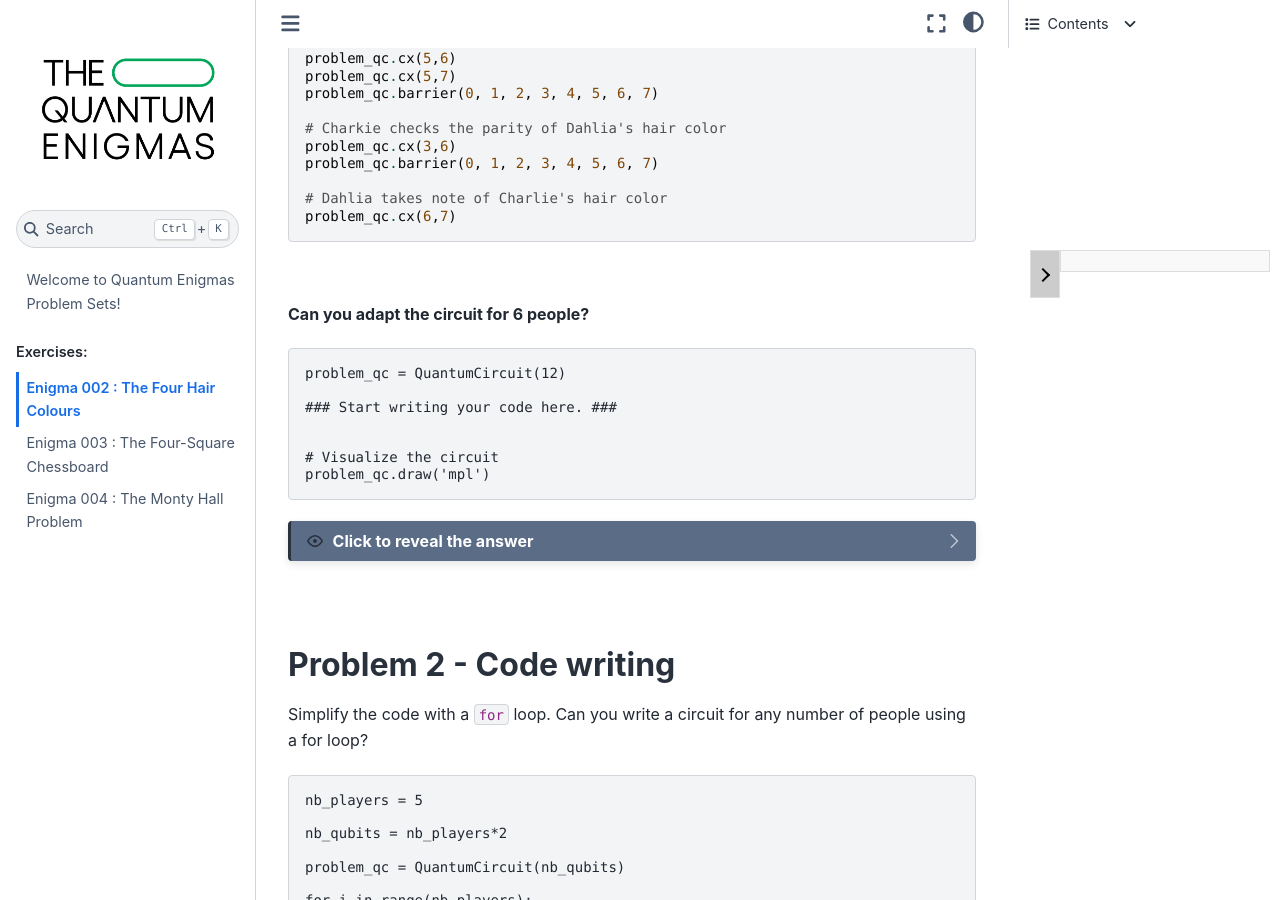
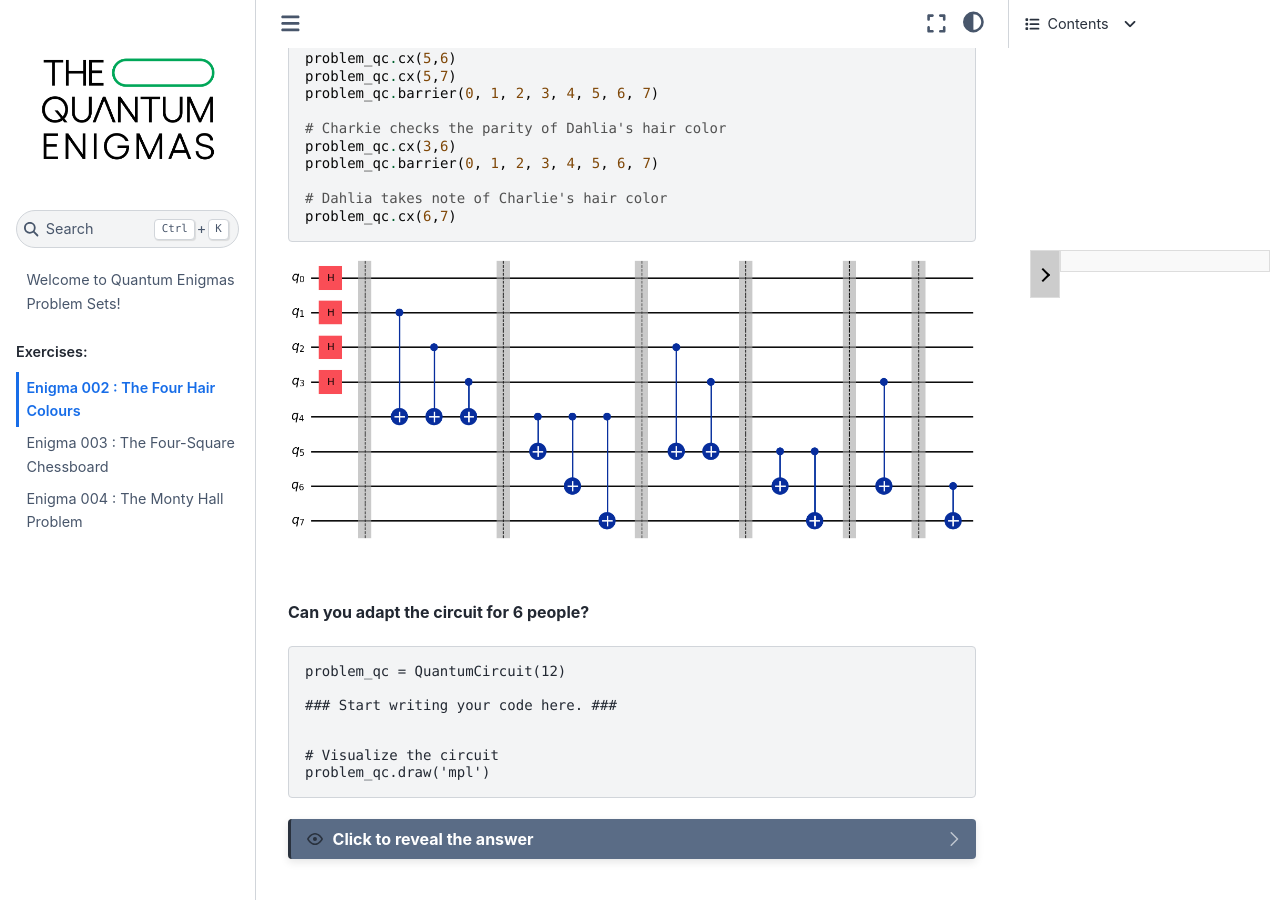
Before and after one commit to algolab-quantique/quantum-enigmas, a Sphinx documentation site: the page built from documentation/source/enigmas/enigma2.rst, in a window 1280 px wide and 900 px high, scrolled down 1811 px. Built offline with Sphinx 7.4.7 and the Sphinx Book theme 1.1.4, drawn with Linux system fonts in a browser that asks for light colours; comment, search, counter and statistics services are not loaded.

Commit message:
Added an image for Enigma 1 Problem 1 example

```diff
--- a/documentation/source/enigmas/enigma2.rst
+++ b/documentation/source/enigmas/enigma2.rst
@@ -206,6 +206,10 @@ The enigma video presented a quantum circuit to solve the hair color problem wit
     # Dahlia takes note of Charlie's hair color
     problem_qc.cx(6,7)
 
+.. raw:: html
+
+    <img class="zoomable" src="../_images/E2_P1-1.png" style="width:100%;cursor:pointer;">
+
 |
 
 **Can you adapt the circuit for 6 people?**
@@ -302,7 +306,7 @@ The enigma video presented a quantum circuit to solve the hair color problem wit
 
     .. raw:: html
 
-        <img class="zoomable" src="../_images/E2_P1.png" style="width:100%;cursor:pointer;">
+        <img class="zoomable" src="../_images/E2_P1-2.png" style="width:100%;cursor:pointer;">
 
 .. image:: ../images/E2_P2.png
     :width: 0.1%
@@ -520,7 +524,10 @@ The goal of this enigma is to determine all the hair colors with the highest pro
         };
     </script>
 
-|
+.. image:: ../images/E2_P1-1.png
+    :width: 0%
+    :height: 0px
+    :scale: 0%
 
 --------------------------------
 **Problem 4 - Quick quiz**
--- a/documentation/source/enigmas/enigma4.rst
+++ b/documentation/source/enigmas/enigma4.rst
@@ -603,7 +603,7 @@ Let's run the circuit on a simulator to see the results. Run the cell below.
 
     <pre data-executable="true" data-language="python">
     simulator = AerSimulator()
-    result = simulator.run(transpile(problem3_qc, simulator), shots=1000.result())
+    result = simulator.run(transpile(problem3_qc, simulator), shots=1000).result()
     counts = result.get_counts(problem3_qc)
     plot_histogram(counts)
     </pre>
```
Also changed, not shown: other parts of documentation/source/enigmas/enigma2.rst (+1 -1 lines), other parts of documentation/source/enigmas/enigma4.rst (+1 -1 lines), documentation/source/images/E2_P1-1.png (added), documentation/source/images/E2_P1-2.png (renamed from documentation/source/images/E2_P1.png).
